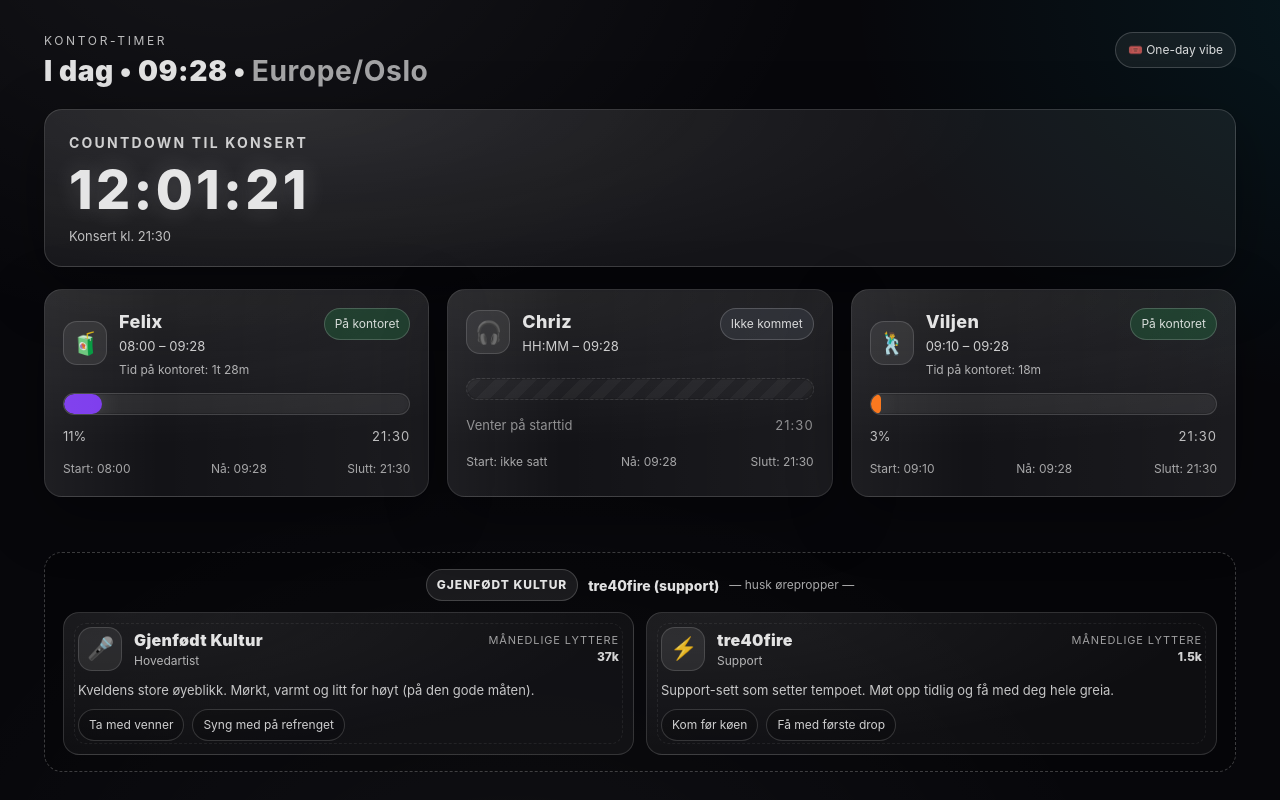
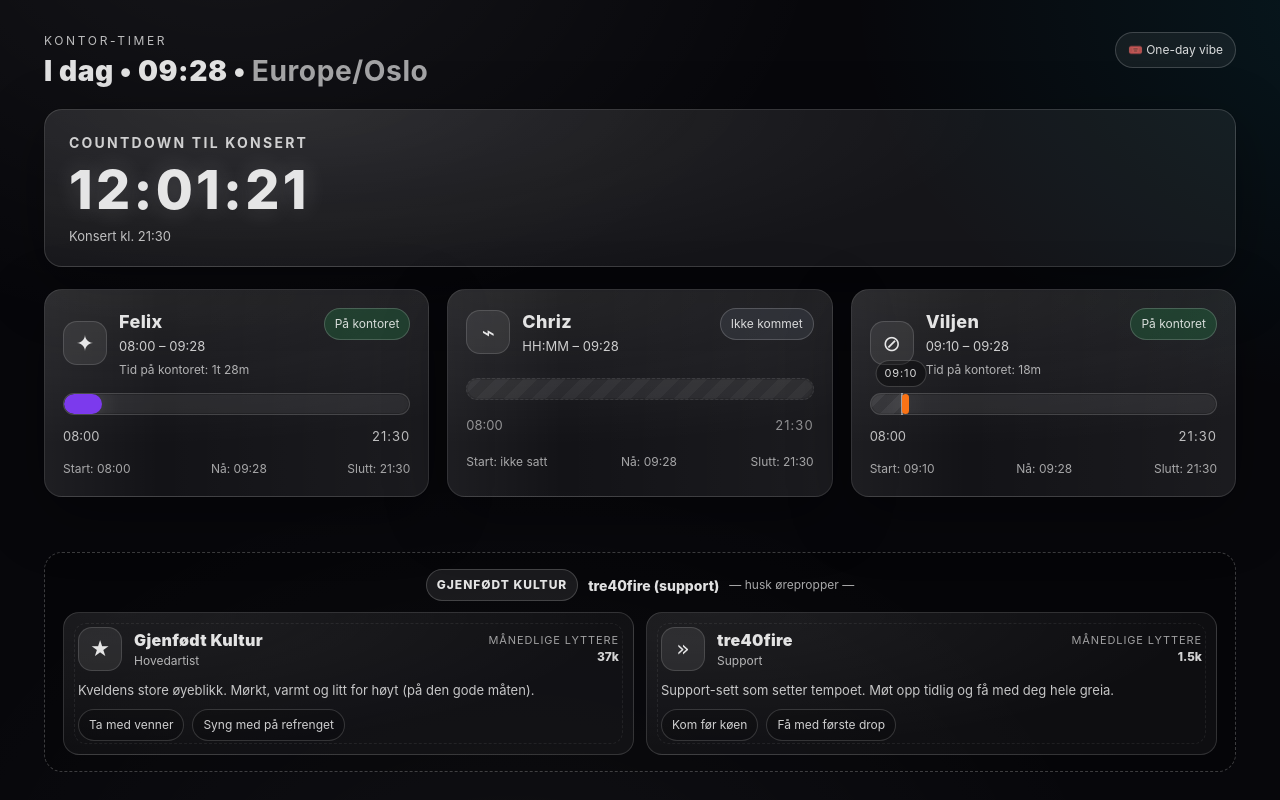
Before and after one commit to felixvik21/office-timer, a React (Vite) app: page / in a window 1280 px wide. Shown: the top 800 px of the page. Built offline with nearby package versions, Linux system fonts and the light colour scheme.

Commit message:
Fix emojis and bar

```diff
--- a/src/App.css
+++ b/src/App.css
@@ -145,7 +145,7 @@
   background: rgba(255, 255, 255, 0.08);
   border: 1px solid rgba(255, 255, 255, 0.14);
   font-size: 22px;
-  font-family: Apple Color Emoji, Segoe UI Emoji, Segoe UI Symbol, Noto Color Emoji, system-ui;
+  font-family: 'Lucida Sans Unicode', 'Lucida Grande', 'Lucida Sans', Geneva, Verdana, system-ui;
 }
 
 .artistName {
--- a/src/App.tsx
+++ b/src/App.tsx
@@ -1,6 +1,6 @@
 import { useEffect, useMemo, useState } from 'react'
 import './App.css'
-import { TIME_ZONE, concertTime, people, artists } from './config'
+import { TIME_ZONE, concertTime, dayStartTime, people, artists } from './config'
 import { getOsloNow, parseHHMM, secondsSinceMidnight } from './time'
 import { Countdown } from './components/Countdown'
 import { PersonCard } from './components/PersonCard'
@@ -20,6 +20,9 @@ function App() {
 
   const concertParsed = parseHHMM(concertTime)
   const concertSeconds = concertParsed ? concertParsed.hours * 3600 + concertParsed.minutes * 60 : 21 * 3600 + 30 * 60
+
+  const dayStartParsed = parseHHMM(dayStartTime)
+  const dayStartSeconds = dayStartParsed ? dayStartParsed.hours * 3600 + dayStartParsed.minutes * 60 : 8 * 3600
 
   const isConcertTime = nowSeconds >= concertSeconds
   const secondsLeft = Math.max(0, concertSeconds - nowSeconds)
@@ -48,6 +51,8 @@ function App() {
               person={person}
               nowHHMM={nowHHMM}
               nowSeconds={nowSeconds}
+              dayStartSeconds={dayStartSeconds}
+              dayStartLabel={dayStartTime}
               concertSeconds={concertSeconds}
               isConcertTime={isConcertTime}
             />
@@ -67,7 +72,7 @@ function App() {
             {artists.map((artist) => (
               <article key={artist.name} className="artistCard">
                 <div className="artistTop">
-                  <div className="artistEmoji" aria-hidden="true">{artist.emoji}</div>
+                  <div className="artistEmoji" aria-hidden="true">{artist.icon}</div>
                   <div className="artistMeta">
                     <div className="artistName">{artist.name}</div>
                     <div className="artistRole">{artist.role}</div>
--- a/src/components/PersonCard.module.css
+++ b/src/components/PersonCard.module.css
@@ -61,7 +61,7 @@
   background: rgba(255, 255, 255, 0.08);
   border: 1px solid rgba(255, 255, 255, 0.14);
   font-size: 22px;
-  font-family: Apple Color Emoji, Segoe UI Emoji, Segoe UI Symbol, Noto Color Emoji, system-ui;
+  font-family: 'Lucida Sans Unicode', 'Lucida Grande', 'Lucida Sans', Geneva, Verdana, system-ui;
 }
 
 .name {
--- a/src/components/PersonCard.tsx
+++ b/src/components/PersonCard.tsx
@@ -7,6 +7,8 @@ export type PersonCardProps = {
   person: PersonConfig
   nowHHMM: string
   nowSeconds: number
+  dayStartSeconds: number
+  dayStartLabel: string
   concertSeconds: number
   isConcertTime: boolean
 }
@@ -15,6 +17,8 @@ export function PersonCard({
   person,
   nowHHMM,
   nowSeconds,
+  dayStartSeconds,
+  dayStartLabel,
   concertSeconds,
   isConcertTime,
 }: PersonCardProps) {
@@ -38,17 +42,33 @@ export function PersonCard({
   const endSeconds = Math.min(nowSeconds, concertSeconds)
   const totalSeconds = startSeconds !== null ? Math.max(0, endSeconds - startSeconds) : 0
 
-  const denom = startSeconds !== null ? Math.max(1, concertSeconds - startSeconds) : 1
-  const progress = startSeconds !== null ? clamp01((nowSeconds - startSeconds) / denom) : 0
+  const officeNowSeconds = startSeconds !== null ? Math.max(0, Math.min(nowSeconds, concertSeconds) - startSeconds) : 0
 
-  const officeNowSeconds = startSeconds !== null ? Math.max(0, Math.min(nowSeconds, concertSeconds) - startSeconds) : 0
+  const dayDenom = Math.max(1, concertSeconds - dayStartSeconds)
+  const safeStartSeconds = startSeconds !== null ? Math.max(dayStartSeconds, startSeconds) : null
+  const unused = safeStartSeconds !== null
+    ? clamp01((safeStartSeconds - dayStartSeconds) / dayDenom)
+    : 1
+
+  const active = safeStartSeconds !== null
+    ? clamp01((Math.min(nowSeconds, concertSeconds) - safeStartSeconds) / dayDenom)
+    : 0
+
+  const showMarker = hasValidStart && safeStartSeconds !== null && safeStartSeconds > dayStartSeconds
+  const markerOffset = showMarker ? unused : undefined
+  const markerLabel = showMarker ? person.startTime ?? undefined : undefined
+
+  const endLabel = formatHHMM(
+    Math.floor(concertSeconds / 3600),
+    Math.floor((concertSeconds % 3600) / 60)
+  )
 
   return (
     <article className={styles.card}>
       <header className={styles.header}>
         <div className={styles.who}>
           <div className={styles.emoji} aria-hidden="true">
-            {person.emoji}
+            {person.icon}
           </div>
           <div>
             <div className={styles.name}>{person.name}</div>
@@ -75,7 +95,12 @@ export function PersonCard({
       </header>
 
       <ProgressBar
-        value={progress}
+        unused={unused}
+        active={active}
+        markerLabel={markerLabel}
+        markerOffset={markerOffset}
+        dayStartLabel={dayStartLabel}
+        endLabel={endLabel}
         color={person.color}
         label={`${person.name} progress`}
         disabled={isMissing}
--- a/src/components/ProgressBar.module.css
+++ b/src/components/ProgressBar.module.css
@@ -3,7 +3,12 @@
   gap: 12px;
 }
 
+.trackOuter {
+  position: relative;
+}
+
 .track {
+  position: relative;
   height: 22px;
   border-radius: 999px;
   overflow: hidden;
@@ -27,18 +32,23 @@
 }
 
 .fill {
+  position: absolute;
+  top: 0;
+  bottom: 0;
   height: 100%;
   width: 0%;
   border-radius: 999px;
-  transition: width 700ms ease;
+  transition: width 700ms ease, left 700ms ease;
   box-shadow: 0 0 26px rgba(255, 255, 255, 0.18);
 }
 
-.wrap[data-disabled='true'] {
-  opacity: 0.72;
-}
-
-.wrap[data-disabled='true'] .track {
+.unused {
+  position: absolute;
+  top: 0;
+  bottom: 0;
+  left: 0;
+  height: 100%;
+  width: 0%;
   background:
     repeating-linear-gradient(
       135deg,
@@ -47,6 +57,46 @@
       rgba(255, 255, 255, 0.03) 10px,
       rgba(255, 255, 255, 0.03) 20px
     );
+}
+
+.marker {
+  position: absolute;
+  top: 0;
+  height: 100%;
+  transform: translateX(-50%);
+  pointer-events: none;
+}
+
+.markerLine {
+  position: absolute;
+  top: 0;
+  height: 100%;
+  width: 2px;
+  left: 0;
+  background: rgba(255, 255, 255, 0.5);
+  box-shadow: 0 0 18px rgba(255, 255, 255, 0.18);
+}
+
+.markerLabel {
+  position: absolute;
+  left: 0;
+  bottom: calc(100% + 6px);
+  transform: translateX(-50%);
+  padding: 4px 8px;
+  border-radius: 999px;
+  font-size: 11px;
+  letter-spacing: 0.08em;
+  background: rgba(0, 0, 0, 0.35);
+  border: 1px solid rgba(255, 255, 255, 0.18);
+  color: rgba(255, 255, 255, 0.84);
+  white-space: nowrap;
+}
+
+.wrap[data-disabled='true'] {
+  opacity: 0.72;
+}
+
+.wrap[data-disabled='true'] .track {
   border-style: dashed;
 }
 
--- a/src/components/ProgressBar.tsx
+++ b/src/components/ProgressBar.tsx
@@ -1,17 +1,31 @@
 import styles from './ProgressBar.module.css'
 
 export function ProgressBar({
-  value,
+  unused,
+  active,
+  markerLabel,
+  markerOffset,
+  dayStartLabel,
+  endLabel,
   color,
   label,
   disabled,
 }: {
-  value: number
+  unused: number
+  active: number
+  markerLabel?: string
+  markerOffset?: number
+  dayStartLabel: string
+  endLabel: string
   color: string
   label?: string
   disabled?: boolean
 }) {
-  const percent = Math.round(Math.max(0, Math.min(1, value)) * 100)
+  const safeUnused = Math.max(0, Math.min(1, unused))
+  const safeActive = Math.max(0, Math.min(1, active))
+  const activeLeftPct = Math.round(safeUnused * 100)
+  const activeWidthPct = Math.round(safeActive * 100)
+  const markerPct = markerOffset === undefined ? null : Math.max(0, Math.min(1, markerOffset))
 
   return (
     <div
@@ -19,15 +33,29 @@ export function ProgressBar({
       data-disabled={disabled ? 'true' : 'false'}
       aria-label={label}
     >
-      <div className={styles.track}>
-        <div
-          className={styles.fill}
-          style={{ width: `${percent}%`, background: disabled ? 'rgba(255,255,255,0.12)' : color }}
-        />
+      <div className={styles.trackOuter}>
+        {markerPct !== null && markerPct > 0 && (
+          <div className={styles.marker} style={{ left: `${Math.round(markerPct * 100)}%` }}>
+            <div className={styles.markerLine} />
+            {markerLabel && <div className={styles.markerLabel}>{markerLabel}</div>}
+          </div>
+        )}
+
+        <div className={styles.track}>
+          <div className={styles.unused} style={{ width: `${Math.round(safeUnused * 100)}%` }} />
+          <div
+            className={styles.fill}
+            style={{
+              left: `${activeLeftPct}%`,
+              width: `${activeWidthPct}%`,
+              background: disabled ? 'rgba(255,255,255,0.12)' : color,
+            }}
+          />
+        </div>
       </div>
       <div className={styles.meta}>
-        <span>{disabled ? 'Venter på starttid' : `${percent}%`}</span>
-        <span className={styles.end}>21:30</span>
+        <span>{dayStartLabel}</span>
+        <span className={styles.end}>{endLabel}</span>
       </div>
     </div>
   )
--- a/src/config.ts
+++ b/src/config.ts
@@ -5,26 +5,30 @@ export const TIME_ZONE = 'Europe/Oslo'
 // - Sett til null hvis personen ikke har kommet enda
 export const concertTime = '21:30' as const
 
+// Baren viser alltid intervallet 08:00 → konsert.
+export const dayStartTime = '08:00' as const
+
 export type PersonConfig = {
   name: string
   startTime: string | null
   color: string
-  emoji: string
+  icon: string
 }
 
 export type ArtistInfo = {
   name: string
   role: 'Hovedartist' | 'Support'
-  emoji: string
+  icon: string
   listeners: string | null
   blurb: string
   highlights: [string, string]
 }
 
 export const people: PersonConfig[] = [
-  { name: 'Felix', startTime: '08:00', color: '#7C3AED', emoji: '🧃' },
-  { name: 'Chriz', startTime: null, color: '#06B6D4', emoji: '🎧' },
-  { name: 'Viljen', startTime: '09:10', color: '#F97316', emoji: '🕺' },
+  // Lucida-vennlige ikon-glyphs (tekst, ikke emoji)
+  { name: 'Felix', startTime: '08:00', color: '#7C3AED', icon: '✦' },
+  { name: 'Chriz', startTime: null, color: '#06B6D4', icon: '⌁' },
+  { name: 'Viljen', startTime: '09:10', color: '#F97316', icon: '⊘' },
 ]
 
 // Endre tekst/tall her hvis du vil (f.eks. månedlige lyttere).
@@ -32,7 +36,7 @@ export const artists: ArtistInfo[] = [
   {
     name: 'Gjenfødt Kultur',
     role: 'Hovedartist',
-    emoji: '🎤',
+    icon: '★',
     listeners: "37k",
     blurb: 'Kveldens store øyeblikk. Mørkt, varmt og litt for høyt (på den gode måten).',
     highlights: ['Ta med venner', 'Syng med på refrenget'],
@@ -40,7 +44,7 @@ export const artists: ArtistInfo[] = [
   {
     name: 'tre40fire',
     role: 'Support',
-    emoji: '⚡️',
+    icon: '»',
     listeners: "1.5k",
     blurb: 'Support-sett som setter tempoet. Møt opp tidlig og få med deg hele greia.',
     highlights: ['Kom før køen', 'Få med første drop'],
```
